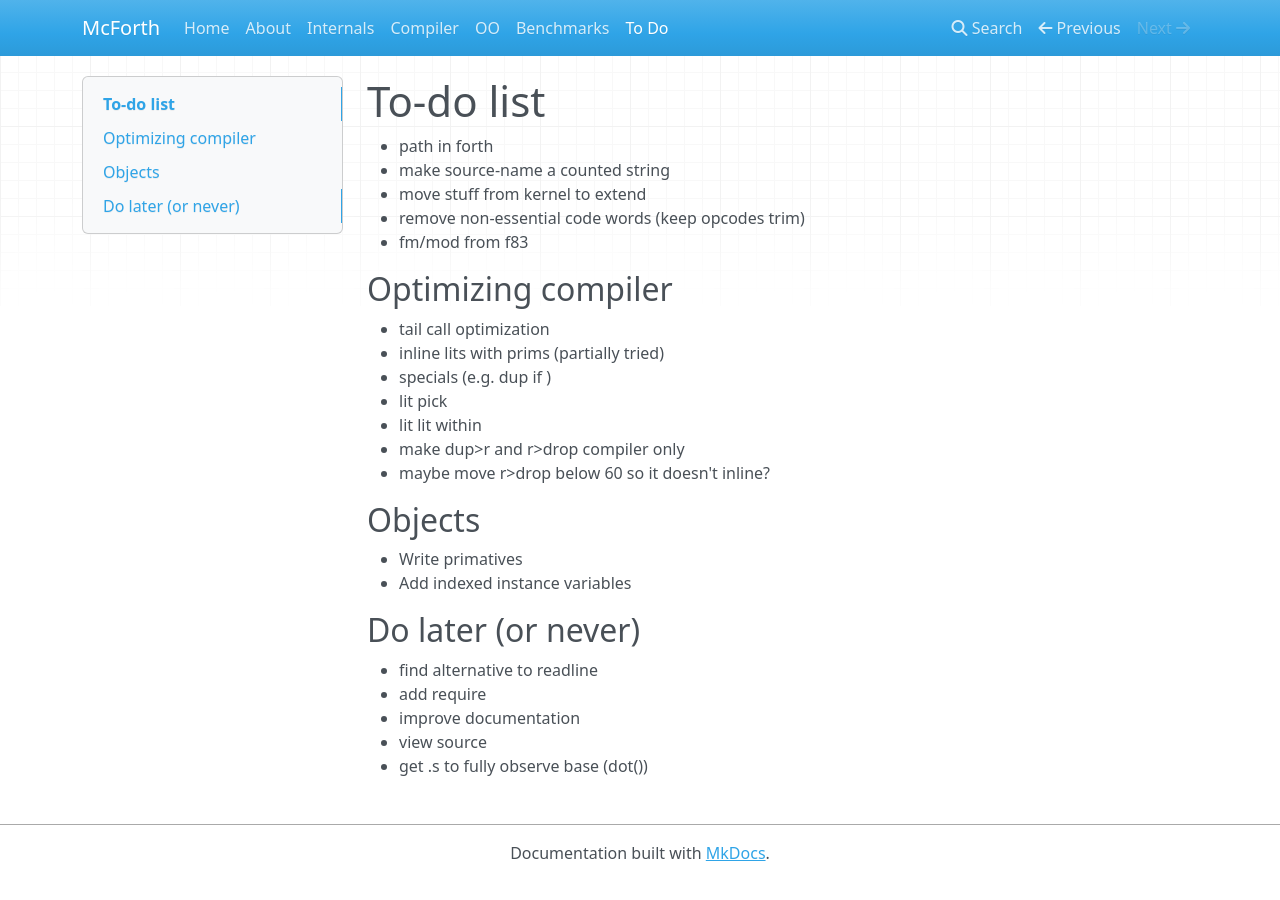
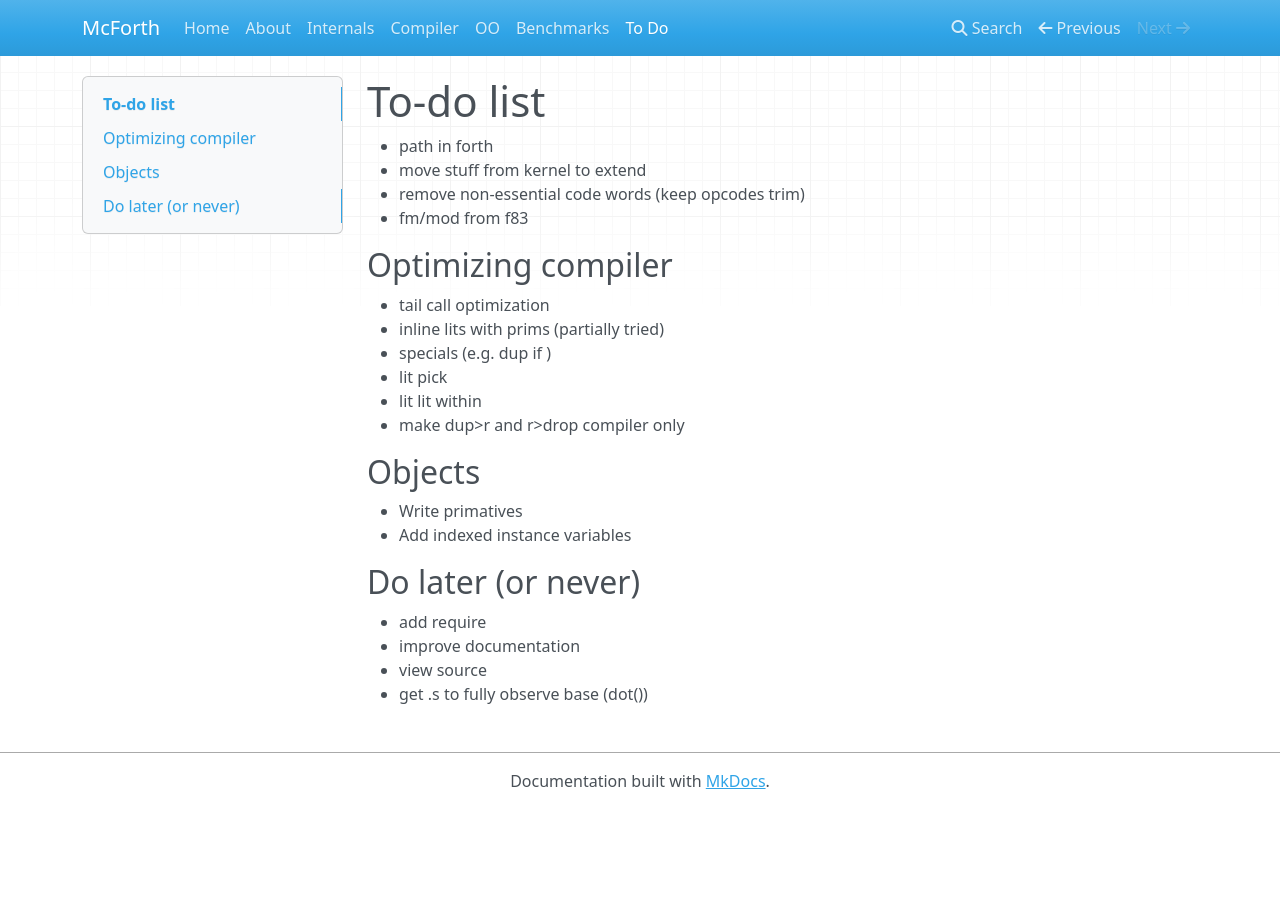
Before and after one commit to amckewan/mcforth, an MkDocs documentation site: the page built from docs/todo.md, in a window 1280 px wide. Built offline with MkDocs 1.6.1, drawn with Linux system fonts in a browser that asks for light colours; nearby versions of some CDN libraries.

Commit message:
Replace readline with libedit

```diff
--- a/docs/todo.md
+++ b/docs/todo.md
@@ -1,7 +1,6 @@
 # To-do list
 
 * path in forth
-* make source-name a counted string
 * move stuff from kernel to extend
 * remove non-essential code words (keep opcodes trim)
 * fm/mod from f83
@@ -14,7 +13,6 @@
 * lit pick
 * lit lit within
 * make dup>r and r>drop compiler only
-* maybe move r>drop below 60 so it doesn't inline?
 
 ## Objects
 
@@ -23,7 +21,6 @@
 
 ## Do later (or never)
 
-* find alternative to readline
 * add require
 * improve documentation
 * view source
```
Also changed, not shown: 3 other files.
